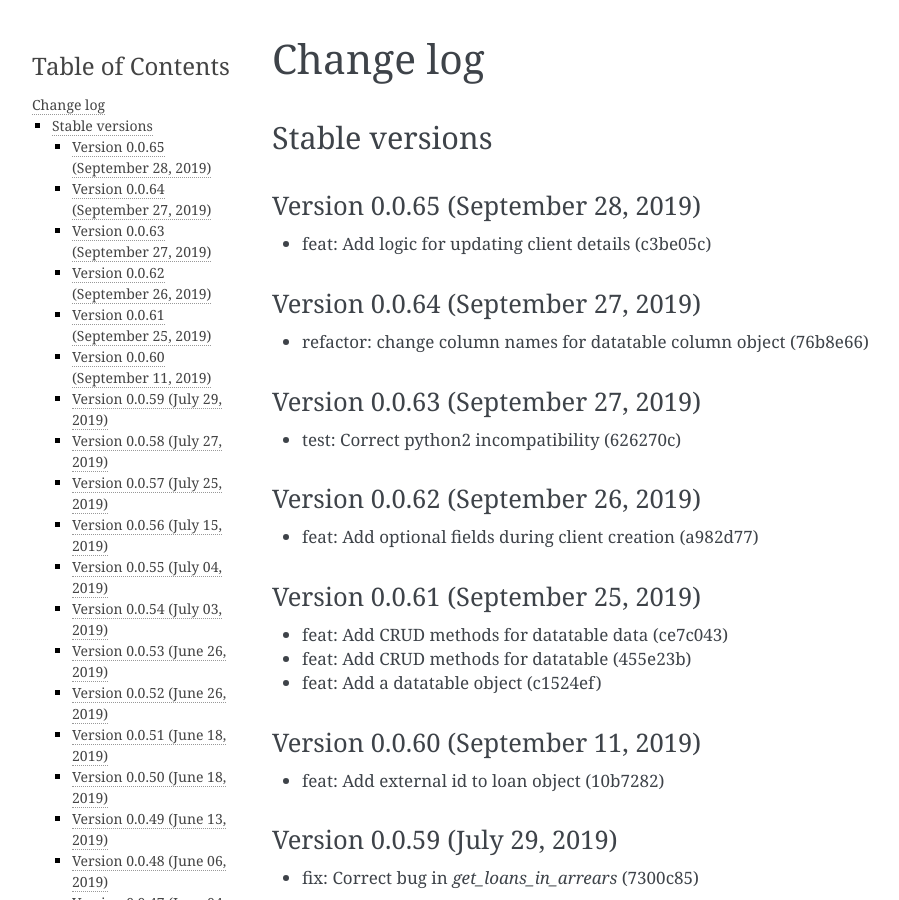
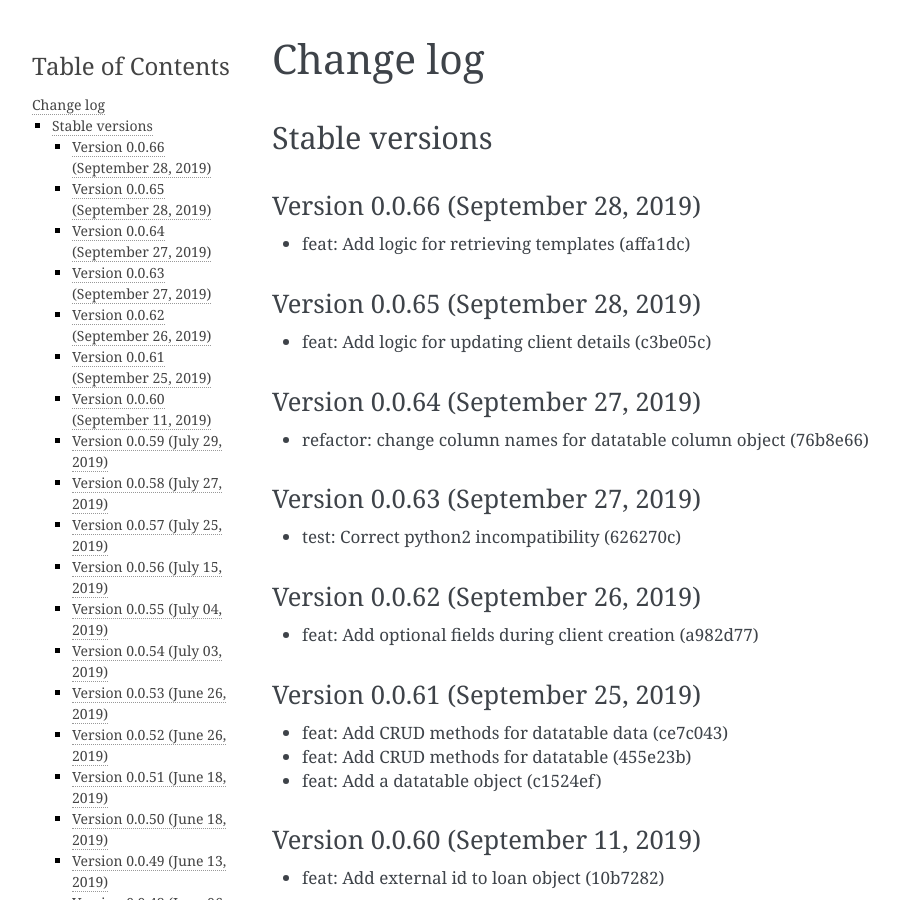
Before and after one commit to mobidevke/PyFineract, a Sphinx documentation site: the page built from docs/changes.rst, in a window 1280 px wide and 900 px high. Shown: the whole window, without its empty margins (148-1047 px from the left). Built offline with Sphinx 7.4.7, drawn with Linux system fonts in a browser that asks for light colours; formulas are drawn with MathJax 3.

Commit message:
Publish version 0.0.66

```diff
--- a/docs/changes.rst
+++ b/docs/changes.rst
@@ -3,6 +3,11 @@ Change log
 
 Stable versions
 ~~~~~~~~~~~~~~~
+
+Version 0.0.66 (September 28, 2019)
+-------------------------------------
+
+* feat: Add logic for retrieving templates (affa1dc)
 
 Version 0.0.65 (September 28, 2019)
 -------------------------------------
--- a/setup.py
+++ b/setup.py
@@ -2,7 +2,7 @@ import textwrap
 
 import setuptools
 
-version = "0.0.65"
+version = "0.0.66"
 
 if __name__ == '__main__':
     setuptools.setup(
```
